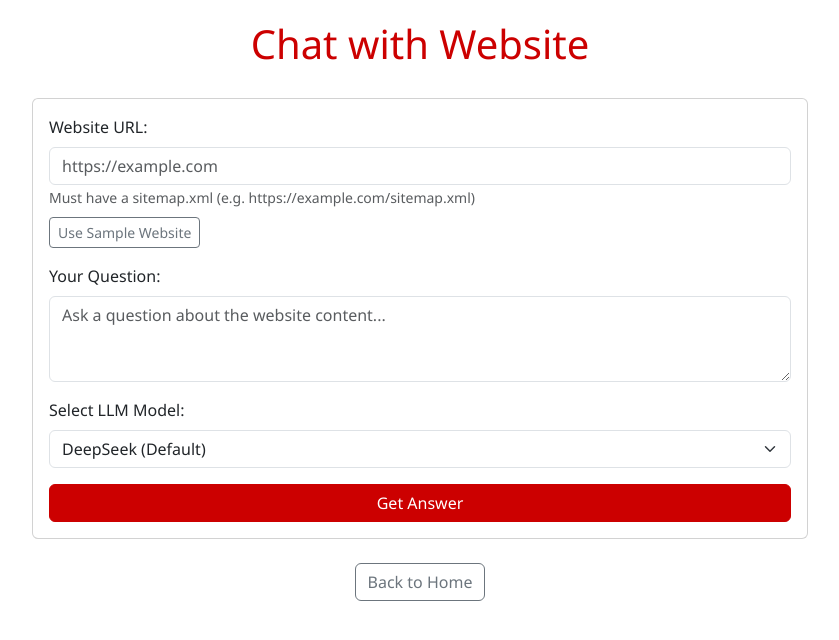
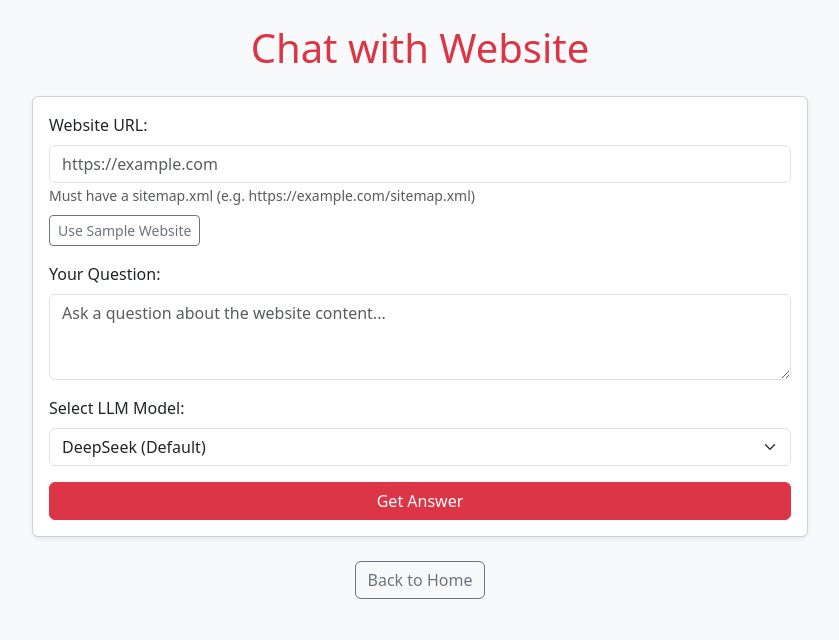
Before and after one commit to zabih1/Chat-With-Data, a Flask app: page /chat-with-website in a window 1280 px wide. Shown: the top 640 px of the page, without its empty margins (220-1059 px from the left). Run offline with Flask 3, Linux system fonts and the light colour scheme; some libraries are stand-ins or nearby versions.

Commit message:
chat with web api done

```diff
--- a/run.py
+++ b/run.py
@@ -39,8 +39,10 @@ def youtube_summary_api():
         video_id = extract_video_id(youtube_url)
         summary = generate_summary(youtube_url, model)
 
+        processed_summary = process_markdown(summary)
+
         return jsonify({
-            'summary': summary,
+            'summary': processed_summary,
             'video_id': video_id,
             'model': model
         })
@@ -78,12 +80,13 @@ def chat_with_website_api():
 
         rag_chain = create_rag_chain(chunks, model_name)
 
-        answer = rag_chain.invoke(question)
+        raw_answer = rag_chain.invoke(question)
+
 
         return jsonify({
             'website_url': website_url,
             'question': question,
-            'answer': answer,
+            'answer': markdown.markdown(raw_answer),
             'model_used': get_model_display_name(model_name)
         })
 
@@ -93,5 +96,8 @@ def chat_with_website_api():
         return jsonify({'error': str(e)}), 500
 
 
+
+
+
 if __name__ == '__main__':
     app.run(host='0.0.0.0', port=5000, debug=True)
--- a/src/chat_with_website.py
+++ b/src/chat_with_website.py
@@ -19,7 +19,7 @@ from app.llm import deepseek_r1_model ,llama_model, gemini_model, mistral_model
 
 
 
-def scrape_website_content(website_url, timeout=30):
+def scrape_website_content(website_url):
 
     if website_url.endswith('/'):
         website_url = website_url[:-1]
@@ -71,7 +71,6 @@ def scrape_website_content(website_url, timeout=30):
     except Exception as e:
         print(f"All loading methods failed. Final error: {e}")
         return []
-
 
 def save_website_content(website_content, output_dir='data'):
 
--- a/templates/chat_with_website.html
+++ b/templates/chat_with_website.html
@@ -5,44 +5,14 @@
     <meta name="viewport" content="width=device-width, initial-scale=1.0">
     <title>Chat with Website</title>
     <link href="https://cdn.jsdelivr.net/npm/bootstrap@5.3.0/dist/css/bootstrap.min.css" rel="stylesheet">
-    <style>
-        body {
-            font-family: 'Segoe UI', Tahoma, Geneva, Verdana, sans-serif;
-            padding: 20px;
-        }
-        .container {
-            max-width: 800px;
-        }
-        h1 {
-            color: #cc0000;
-            text-align: center;
-            margin-bottom: 30px;
-        }
-        .btn-primary {
-            background-color: #cc0000;
-            border-color: #cc0000;
-        }
-        .btn-primary:hover {
-            background-color: #990000;
-            border-color: #990000;
-        }
-        .spinner-border {
-            display: none;
-            margin: 20px auto;
-        }
-        .answer-text {
-            background-color: #f9f9f9;
-            padding: 15px;
-            border-radius: 4px;
-            line-height: 1.7;
-        }
-    </style>
+    <!-- Add marked.js for Markdown parsing -->
+    <script src="https://cdn.jsdelivr.net/npm/marked@4.0.0/marked.min.js"></script>
 </head>
-<body>
-    <div class="container">
-        <h1>Chat with Website</h1>
+<body class="bg-light">
+    <div class="container py-4" style="max-width: 800px;">
+        <h1 class="text-center text-danger mb-4">Chat with Website</h1>
 
-        <div class="card mb-4">
+        <div class="card mb-4 shadow-sm">
             <div class="card-body">
                 <div class="mb-3">
                     <label for="website-url" class="form-label">Website URL:</label>
@@ -68,22 +38,22 @@
                     </select>
                 </div>
 
-                <button class="btn btn-primary w-100" id="submit-btn">Get Answer</button>
+                <button class="btn btn-danger w-100" id="submit-btn">Get Answer</button>
             </div>
         </div>
 
         <div class="text-center">
-            <div class="spinner-border text-danger" id="loader" role="status">
+            <div class="spinner-border text-danger d-none" id="loader" role="status">
                 <span class="visually-hidden">Loading...</span>
             </div>
         </div>
 
-        <div id="result" style="display: none;">
-            <div class="card mb-4">
+        <div id="result" class="d-none">
+            <div class="card mb-4 shadow-sm">
                 <div class="card-body">
                     <h3>Answer</h3>
-                    <div class="mt-2">Answered by: <span id="model-used" class="model-tag">DeepSeek</span></div>
-                    <div id="answer-text" class="answer-text mt-3"></div>
+                    <div class="mt-2">Answered by: <span id="model-used" class="badge bg-secondary">DeepSeek</span></div>
+                    <div id="answer-text" class="bg-light p-3 rounded mt-3"></div>
                 </div>
             </div>
         </div>
@@ -94,6 +64,18 @@
     </div>
 
     <script>
+        // Configure marked.js options
+        marked.setOptions({
+            breaks: true,
+            gfm: true
+        });
+
+        // Helper function to use a sample website
+        function useSampleWebsite() {
+            document.getElementById('website-url').value = "https://example.com";
+        }
+
+        // Main event handler for the submit button
         document.getElementById('submit-btn').addEventListener('click', async () => {
             const websiteUrl = document.getElementById('website-url').value.trim();
             const question = document.getElementById('question').value.trim();
@@ -108,8 +90,8 @@
                 return;
             }
 
-            loader.style.display = 'block';
-            resultDiv.style.display = 'none';
+            loader.classList.remove('d-none');
+            resultDiv.classList.add('d-none');
             answerText.innerHTML = '';
 
             try {
@@ -127,12 +109,14 @@
 
                 const data = await response.json();
 
-                loader.style.display = 'none';
+                loader.classList.add('d-none');
 
                 if (response.ok) {
-                    answerText.textContent = data.answer;
+                    // Use marked.js to render the markdown directly
+                    answerText.innerHTML = marked.parse(data.answer);
+
                     modelUsed.textContent = data.model_used || model;
-                    resultDiv.style.display = 'block';
+                    resultDiv.classList.remove('d-none');
 
                     // Save the last successful query to localStorage
                     localStorage.setItem('lastWebsiteUrl', websiteUrl);
@@ -142,14 +126,33 @@
                     answerText.innerHTML = `<div class="alert alert-danger">
                         <strong>Error:</strong> ${data.error || 'Failed to get answer'}
                     </div>`;
-                    resultDiv.style.display = 'block';
+                    resultDiv.classList.remove('d-none');
                 }
             } catch (error) {
-                loader.style.display = 'none';
+                loader.classList.add('d-none');
                 answerText.innerHTML = `<div class="alert alert-danger">
                     <strong>Error:</strong> ${error.message}
                 </div>`;
-                resultDiv.style.display = 'block';
+                resultDiv.classList.remove('d-none');
+            }
+        });
+
+        // Check if there are stored values and restore them
+        window.addEventListener('DOMContentLoaded', () => {
+            const lastWebsiteUrl = localStorage.getItem('lastWebsiteUrl');
+            const lastQuestion = localStorage.getItem('lastQuestion');
+            const lastModel = localStorage.getItem('lastModel');
+
+            if (lastWebsiteUrl) {
+                document.getElementById('website-url').value = lastWebsiteUrl;
+            }
+
+            if (lastQuestion) {
+                document.getElementById('question').value = lastQuestion;
+            }
+
+            if (lastModel) {
+                document.getElementById('model-select').value = lastModel;
             }
         });
     </script>
```
Also changed, not shown: app/prompt.py (+19 -7 lines), static/style.css (deleted, +0 -21 lines), templates/index.html (+1 -10 lines).
